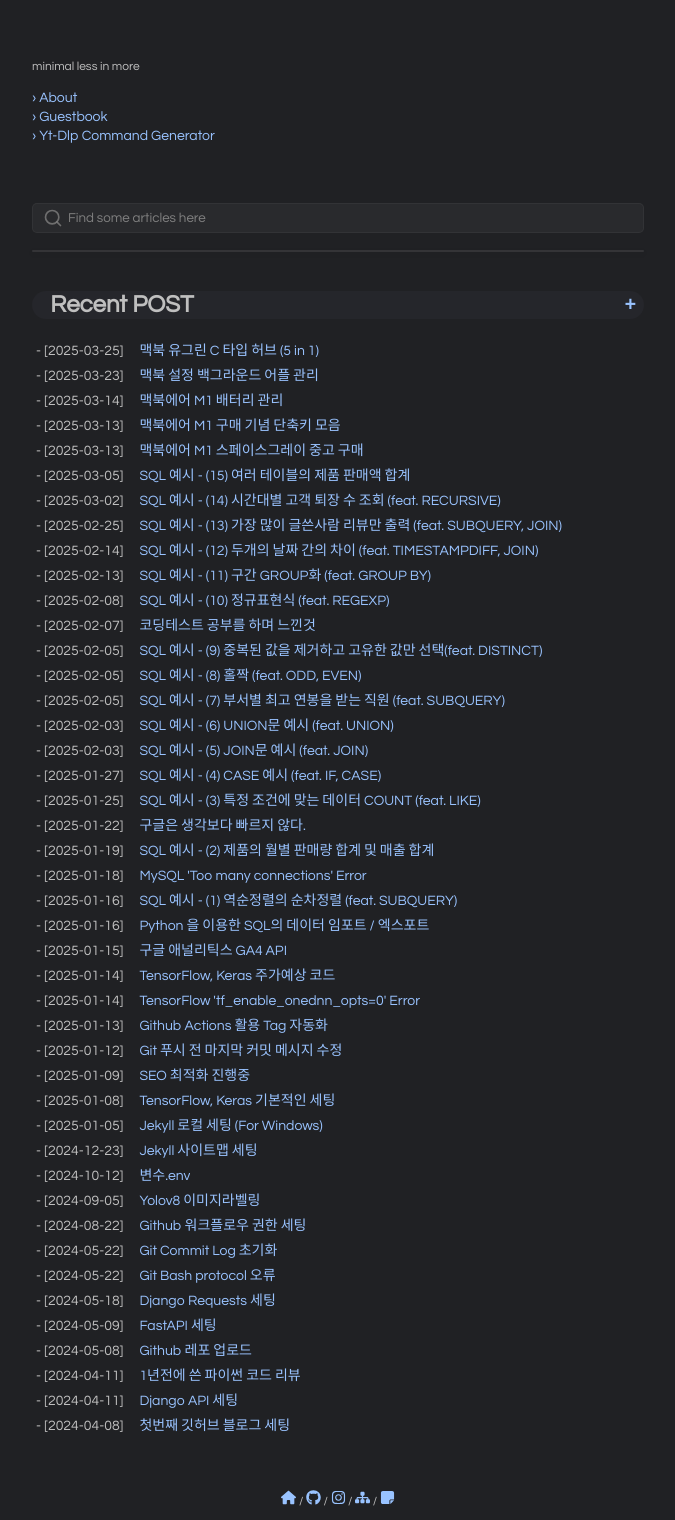
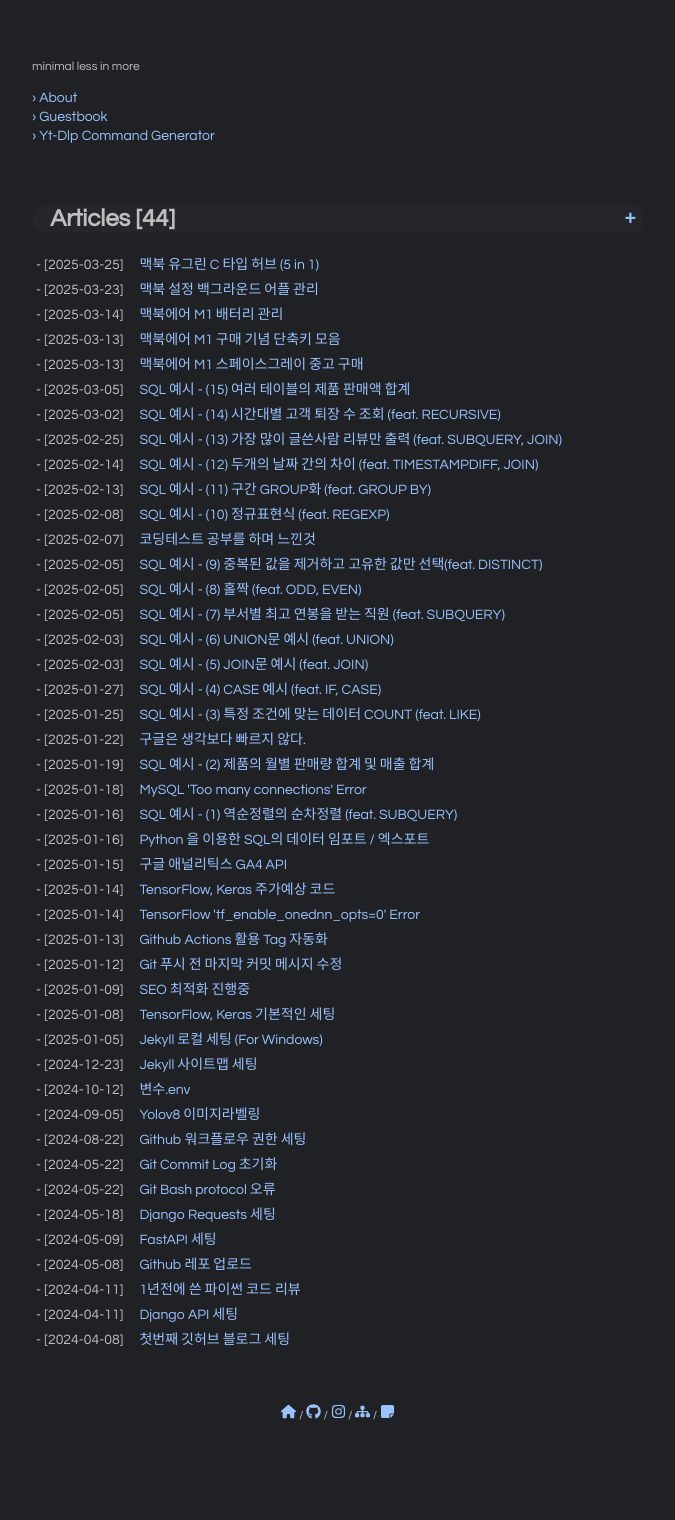
Before and after one commit to pozuhtuhv/pozuhtuhv.github.io, a Jekyll site: the page built from index.html, in a window 1280 px wide. Shown: the whole page, without its empty margins (302-977 px from the left). Built offline with Jekyll 4.4.1, drawn with Linux system fonts in a browser that asks for light colours; after the commit the page ends 1434 px from its top, so only the background shows below that; some of the changed lines change nothing that is shown.

Commit message:
(del) search

```diff
--- a/_layouts/default.html
+++ b/_layouts/default.html
@@ -44,23 +44,6 @@ layout: compress
   </div>
 </footer>
 
-  {% if page.url == '/' %}
-    <script defer src="{{ site.url }}/assets/js/simple-jekyll-search.js"></script>
-    <script defer>
-      window.addEventListener('DOMContentLoaded', function () {
-        SimpleJekyllSearch({
-          searchInput: document.getElementById('search-input'),
-          resultsContainer: document.getElementById('search-results'),
-          json: '{{ site.url }}/search.json',
-          searchResultTemplate: '<li><a href="{url}" title="{description}">[{date}] {title}</a></li>',
-          noResultsText: 'No results found..',
-          limit: 10,
-          fuzzy: true,
-        });
-      });
-    </script>
-  {% endif %}
-
   <script>
     document.addEventListener("DOMContentLoaded", function() {
       const vscodeLink = document.getElementById('vscode-link');
--- a/_sass/_main.scss
+++ b/_sass/_main.scss
@@ -307,9 +307,6 @@ figcaption {
 }
 
 /* Bio */
-.bio {
-  margin-bottom: 5rem;
-}
 .bio a {
   display: inline-block;
   font-size: 14px;
@@ -320,72 +317,6 @@ figcaption {
 ::selection {
   background-color: #b3b3b3;
   color: #333;
-}
-
-/* 검색 영역 */
-.search-article {
-  position: relative;
-}
-.search-article label[for="search-input"] {
-  font-family: var(--text-font);
-  position: relative;
-  top: -10px;
-  left: 11px;
-}
-.search-article input[type="search"] {
-  font-family: var(--text-font);
-  top: -1rem;
-  left: 0;
-  border: 0;
-  width: 100%;
-  height: 30px;
-  outline: none;
-  position: absolute;
-  border-radius: 5px;
-  padding: 10px 10px 10px 35px;
-  color: var(--main-text-color);
-  background-color: rgba(128, 128, 128, 0.1);
-  border: 1px solid rgba(128, 128, 128, 0.1);
-}
-.search-article input[type="search"]::-webkit-input-placeholder {
-  color: #808080;
-}
-.search-article input[type="search"]::-webkit-search-decoration,
-.search-article input[type="search"]::-webkit-search-results-decoration {
-  display: none;
-}
-#search-results {
-  position: absolute; /* 리스트를 띄우기 */
-  top: 35px; /* 입력창 아래 배치 */
-  left: 0;
-  width: 100%;
-  background-color: #202124;
-  border: 1px solid rgba(128, 128, 128, 0.2);
-  border-radius: 5px;
-  z-index: 10;
-  box-shadow: 0px 2px 5px rgba(0, 0, 0, 0.1);
-}
-
-#search-results li {
-  display: flex;
-  align-items: center;
-  overflow: hidden;
-  white-space: nowrap;
-  text-overflow: ellipsis;
-}
-#search-results li::before {
-  content: "›";
-  display: inline-block;
-  color: var(--link-color);
-  margin-right: 8px;
-  flex-shrink: 0;
-}
-#search-results li a {
-  display: inline-block;
-  overflow: hidden;
-  text-overflow: ellipsis;
-  white-space: nowrap;
-  flex-grow: 1;
 }
 
 /* 포스트 내비게이션 */
--- a/assets/js/custom.js
+++ b/assets/js/custom.js
@@ -1,17 +1,21 @@
-// 버튼 요소 가져오기
+document.addEventListener("DOMContentLoaded", function () {
   var topButton = document.getElementById("topButton");
 
+  // 버튼이 존재할 때만 이벤트 연결
+  if (topButton) {
     // 스크롤 시 버튼 표시/숨김 처리
-window.onscroll = function() {
+    window.addEventListener("scroll", function () {
       if (document.body.scrollTop > 20 || document.documentElement.scrollTop > 20) {
         topButton.style.display = "block";
       } else {
         topButton.style.display = "none";
       }
-};
+    });
 
     // 버튼 클릭 시 상단으로 이동
-topButton.onclick = function() {
+    topButton.addEventListener("click", function () {
       document.body.scrollTop = 0;
       document.documentElement.scrollTop = 0;
-};
+    });
+  }
+});
--- a/assets/js/simple-jekyll-search.js
+++ /dev/null
@@ -1,140 +0,0 @@
-'use strict';
-
-function FuzzySearchStrategy() {
-  this.matches = function (string, crit) {
-    if (!string || !crit) return false;
-
-    string = string.toLowerCase();
-    crit = crit.toLowerCase();
-
-    if (string.includes(crit)) {
-      return true;
-    }
-
-    return false;
-  };
-}
-
-function LiteralSearchStrategy() {
-  this.matches = function (str, crit) {
-    if (!str || !crit) return false;
-
-    str = str.trim().toLowerCase();
-    crit = crit.trim().toLowerCase();
-
-    return str.includes(crit) && crit.length >= 2;
-  };
-}
-
-var _$FuzzySearchStrategy_5 = new FuzzySearchStrategy();
-var _$LiteralSearchStrategy_6 = new LiteralSearchStrategy();
-
-var _$Repository_4 = {
-  put: put,
-  clear: clear,
-  search: search,
-  setOptions: __setOptions_4
-};
-
-function NoSort() {
-  return 0;
-}
-
-const data = [];
-let opt = {
-  fuzzy: false,
-  limit: Infinity, // 결과 개수 제한 해제
-  searchStrategy: _$LiteralSearchStrategy_6,
-  sort: NoSort,
-  exclude: []
-};
-
-function put(inputData) {
-  if (Array.isArray(inputData)) {
-    clear();
-    inputData.forEach(item => isObject(item) && data.push(item));
-  } else if (isObject(inputData)) {
-    data.push(inputData);
-  }
-}
-
-function clear() {
-  data.length = 0;
-}
-
-function isObject(obj) {
-  return obj && Object.prototype.toString.call(obj) === '[object Object]';
-}
-
-function search(crit) {
-  if (!crit || crit.length < 2) return [];
-  return findMatches(data, crit, opt.searchStrategy, opt).sort(opt.sort);
-}
-
-function __setOptions_4(_opt) {
-  opt = Object.assign(opt, _opt);
-  opt.searchStrategy = opt.fuzzy ? _$FuzzySearchStrategy_5 : _$LiteralSearchStrategy_6;
-}
-
-function findMatches(data, crit, strategy, opt) {
-  return data.filter(item => findMatchesInObject(item, crit, strategy, opt)); // 결과 개수 제한 제거
-}
-
-function findMatchesInObject(obj, crit, strategy, opt) {
-  return Object.values(obj).some(value => !isExcluded(value, opt.exclude) && strategy.matches(value, crit));
-}
-
-function isExcluded(term, excludedTerms) {
-  return excludedTerms.some(excludedTerm => new RegExp(excludedTerm).test(term));
-}
-
-var SimpleJekyllSearch = function (options) {
-  if (!options.searchInput || !options.resultsContainer || !options.json) {
-    throw new Error('SimpleJekyllSearch --- Required options missing');
-  }
-
-  opt = Object.assign(opt, options);
-  opt.searchStrategy = opt.fuzzy ? _$FuzzySearchStrategy_5 : _$LiteralSearchStrategy_6;
-
-  if (Array.isArray(opt.json)) {
-    put(opt.json);
-  } else {
-    fetch(opt.json)
-      .then(response => response.json())
-      .then(json => put(json))
-      .catch(error => console.error('SimpleJekyllSearch --- Failed to load JSON:', error));
-  }
-
-  options.searchInput.addEventListener('input', function (e) {
-    emptyResultsContainer();
-    debounce(() => searchAndRender(e.target.value), opt.debounceTime);
-  });
-};
-
-function emptyResultsContainer() {
-  opt.resultsContainer.innerHTML = '';
-}
-
-function appendToResultsContainer(text) {
-  opt.resultsContainer.innerHTML += text;
-}
-
-function searchAndRender(query) {
-  if (!query || query.length < 2) return;
-  const results = search(query);
-  if (results.length === 0) {
-    appendToResultsContainer(opt.noResultsText || 'No results found');
-  } else {
-    results.forEach(result => appendToResultsContainer(`<li><a href="${result.url}">${result.title}</a></li>`));
-  }
-}
-
-let debounceTimerHandle;
-function debounce(func, delayMillis) {
-  if (delayMillis) {
-    clearTimeout(debounceTimerHandle);
-    debounceTimerHandle = setTimeout(func, delayMillis);
-  } else {
-    func();
-  }
-}
--- a/index.html
+++ b/index.html
@@ -14,24 +14,9 @@ layout: default
     <!-- </div> -->
 </section>
 
-<div class="search-article">
-    <label for="search-input" aria-hidden="true">
-        <!-- Magnifier -->
-        <svg xmlns="http://www.w3.org/2000/svg" width="20" height="20" viewBox="0 0 24 24" fill="none"
-        stroke="rgba(128,128,128,0.8)" stroke-width="2" stroke-linecap="round" stroke-linejoin="round"
-        class="feather feather-search" style="margin-top: 3px;">
-            <circle cx="11" cy="11" r="8"></circle>
-            <line x1="21" y1="21" x2="16.65" y2="16.65"></line>
-        </svg>
-    </label>
-
-    <input type="search" id="search-input" placeholder="Find some articles here" aria-label="Search">
-    <ul id="search-results"></ul>
-</div>
-
 <section class="posts">
     <h2 class="blog-header">
-        Recent POST
+        Articles [{{ site.posts | size }}]
         <a href="{{ site.url }}/categories/" class="blog-more">+</a>
     </h2>
     <ul>
--- a/search.json
+++ /dev/null
@@ -1,10 +0,0 @@
----
-layout: none
----
-[
-  {% for post in site.posts %}
-    {
-      "tags": "{{ post.tags | join: ', ' }}",
-    }{% unless forloop.last %},{% endunless %}
-  {% endfor %}
-]
```
Lines whose indentation alone changed are shown as unchanged.
